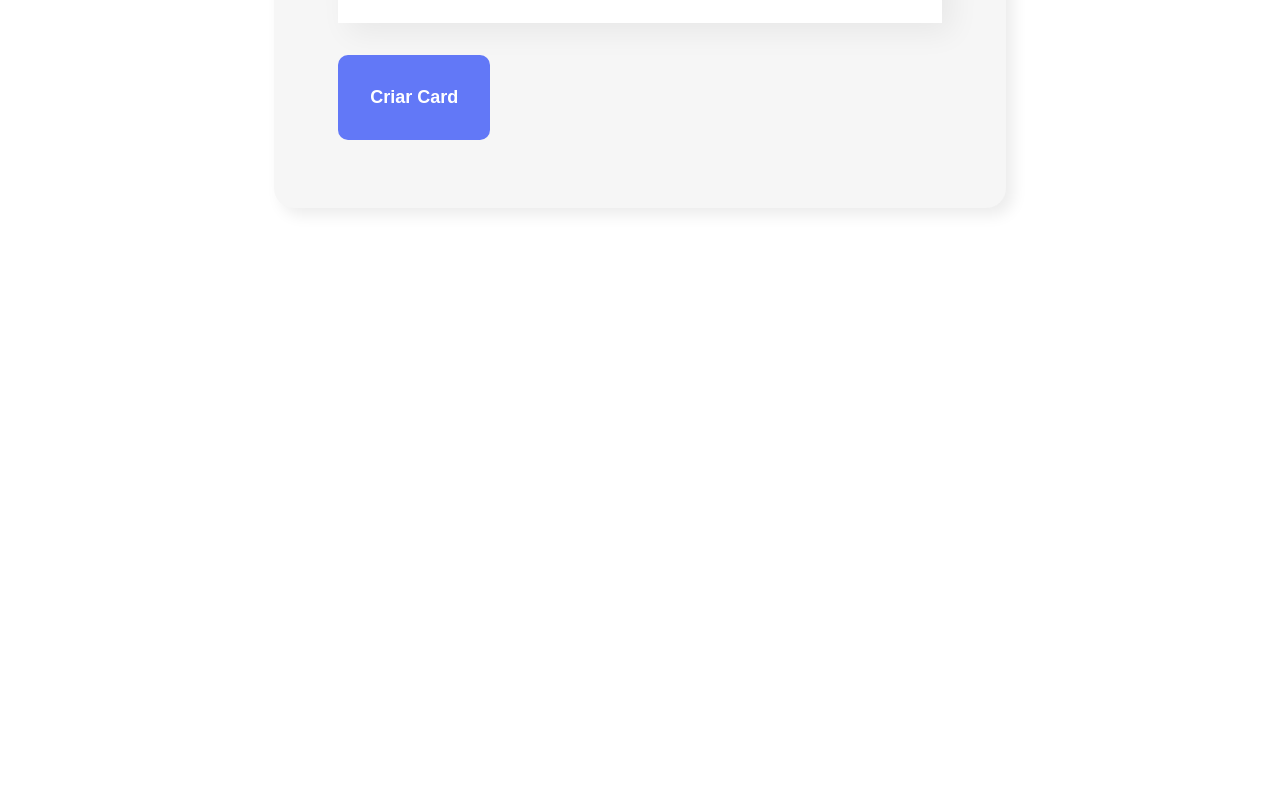
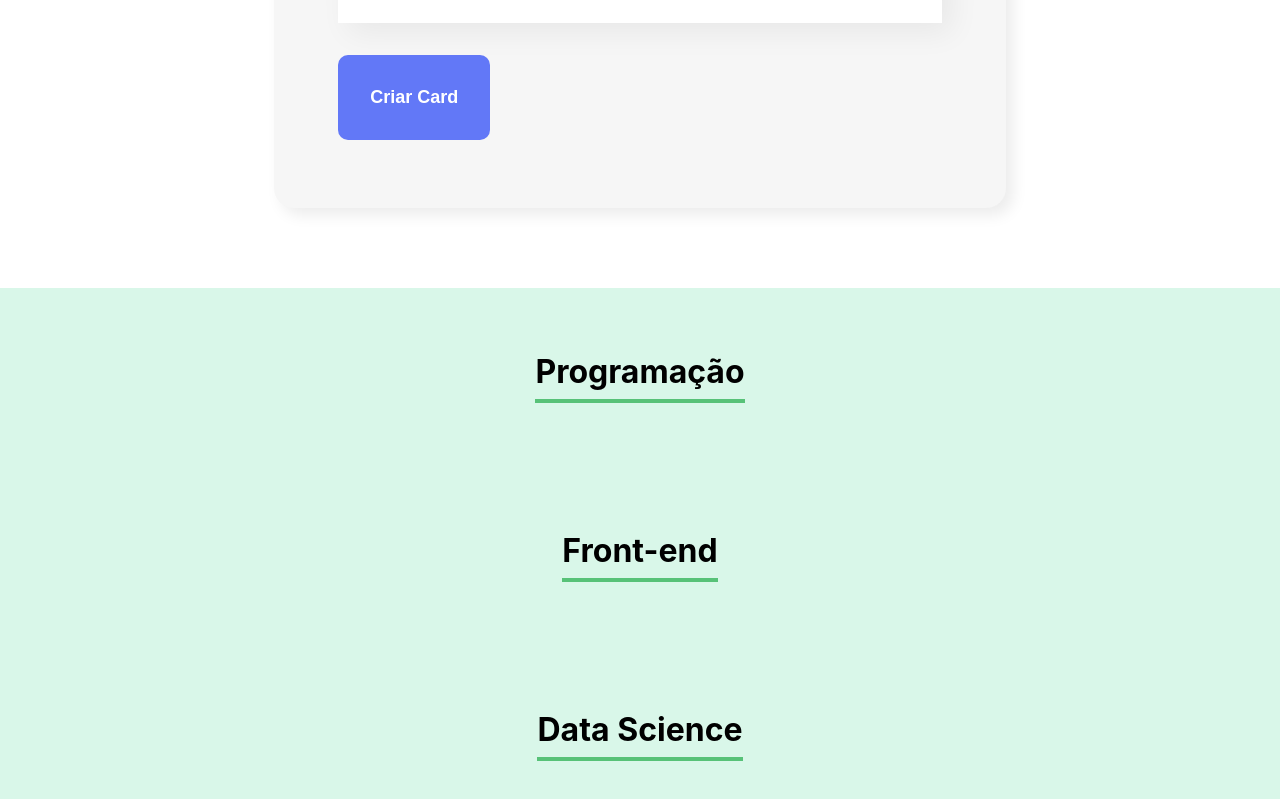
Before and after one commit to hbauhvagner/organo, a React (Create React App) app: page / in a window 1280 px wide. Shown: the part 1189-1988 px from the top of the page. Before the commit the page ends 1477 px from the top, so only its background shows below. Built offline with nearby package versions, Linux system fonts and the light colour scheme.

Commit message:
Criando o componente Time

```diff
--- a/src/App.js
+++ b/src/App.js
@@ -1,6 +1,7 @@
 import { useState } from 'react';
 import Banner from './components/Banner';
 import Form from './components/Form';
+import Team from './components/Team';
 
 function App() {
   const [users, setUsers] = useState([])
@@ -14,6 +15,9 @@
     <div className="App">
       <Banner />
       <Form registeredUser={user => newUserAdded(user)} />
+      <Team name='Programação' />
+      <Team name='Front-end' />
+      <Team name='Data Science' />
     </div>
   );
 }
--- /dev/null
+++ b/src/components/Team/index.js
@@ -0,0 +1,11 @@
+import './style.css'
+
+const Team = (props) => {
+    return (
+        <section className='team'>
+            <h3>{props.name}</h3>
+        </section>
+    )
+}
+
+export default Team
--- /dev/null
+++ b/src/components/Team/style.css
@@ -0,0 +1,12 @@
+.team {
+    text-align: center;
+    padding: 32px;
+    background-color: #d9f7e9;
+}
+
+.team h3 {
+    font-size: 32px;
+    border-bottom: 4px solid #57c278;
+    display: inline-block;
+    padding-bottom: 8px;
+}
```
